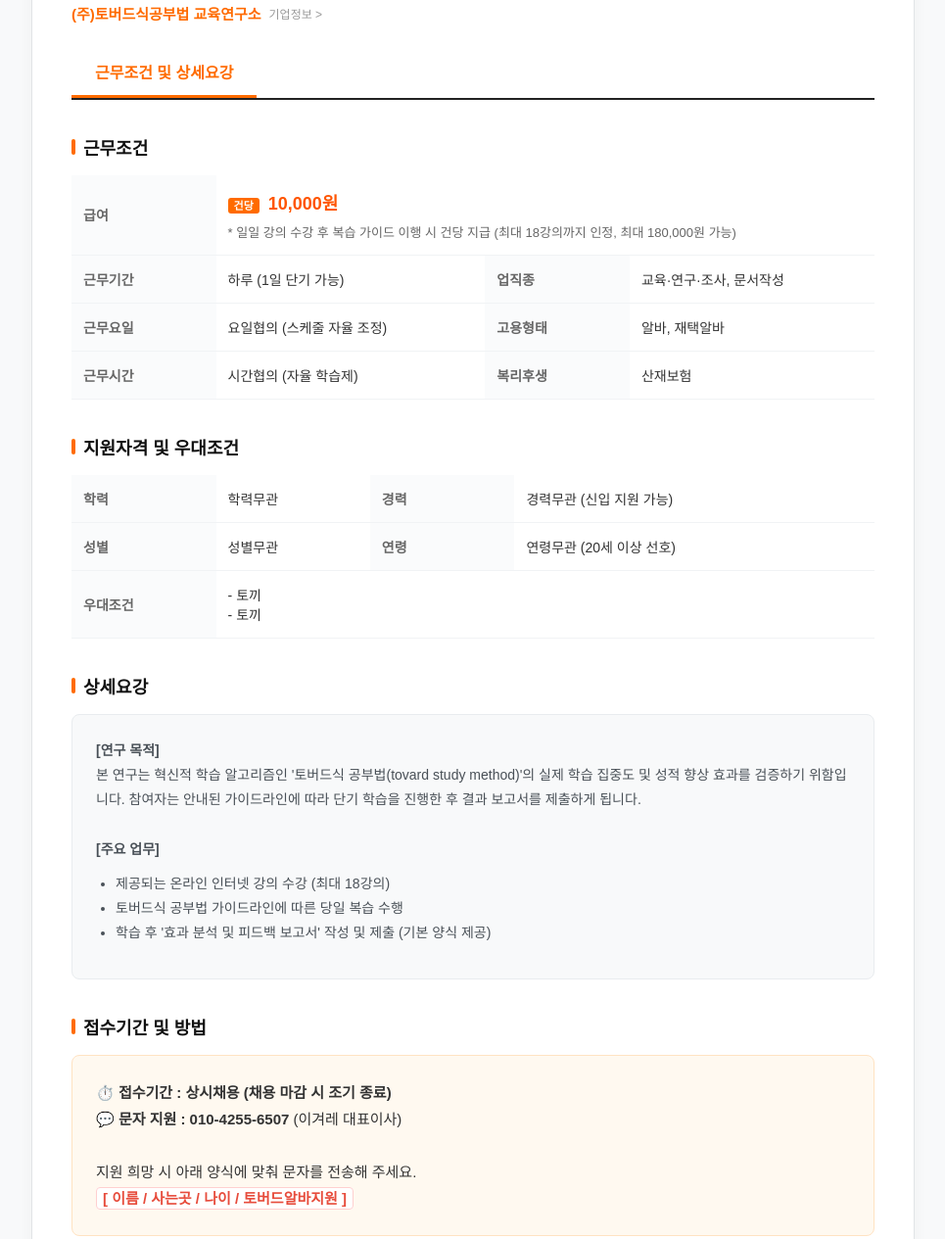
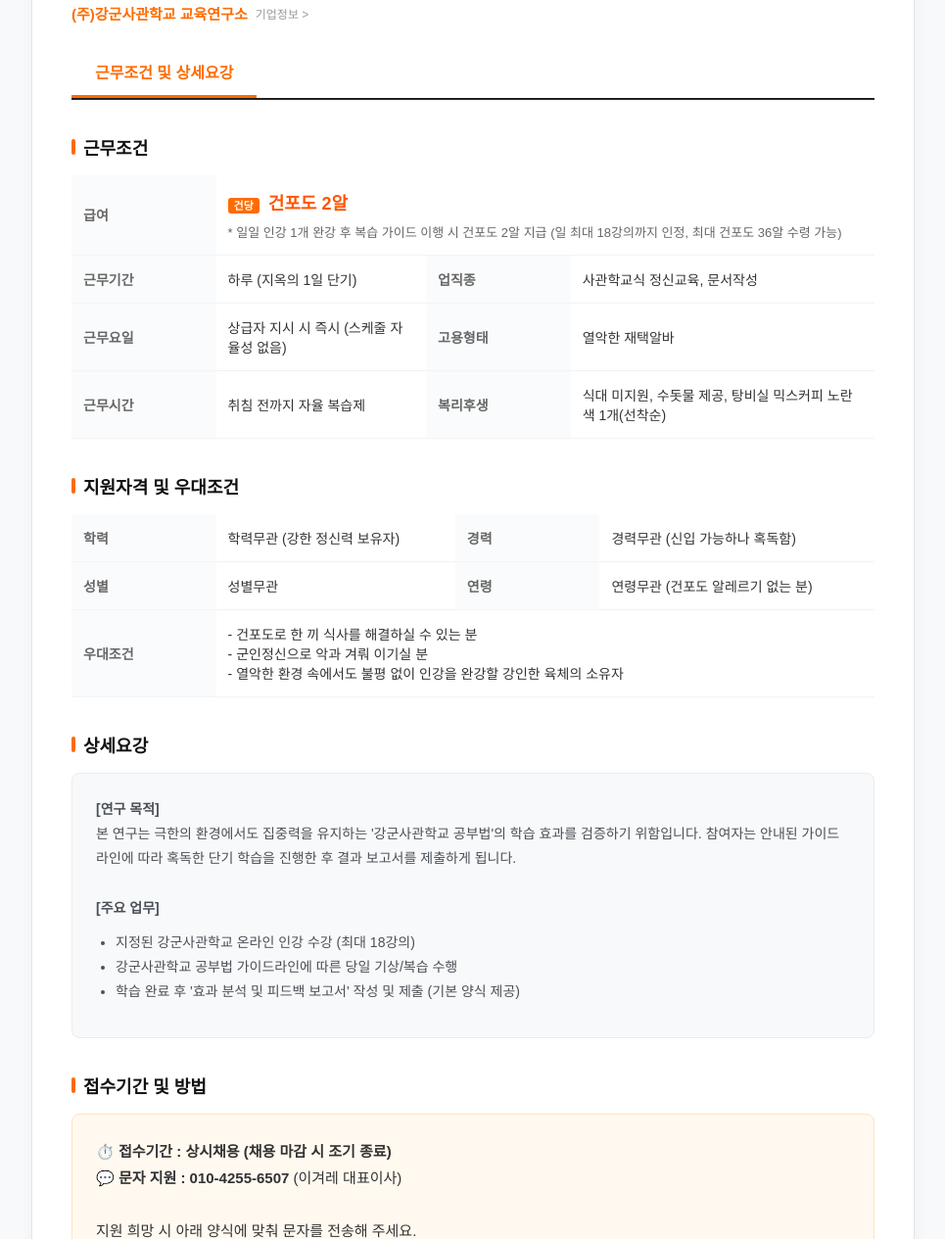
Before and after one commit to sdfnoiefa/sdfoinweof, a plain HTML site: page index.html in a window 1280 px wide. Shown: the part 204-1469 px from the top of the page at 98% size, without its empty margins (157-1122 px from the left). Drawn offline with Linux system fonts and the light colour scheme.

Commit message:
Update index.html

```diff
--- a/index.html
+++ b/index.html
@@ -3,7 +3,7 @@
 <head>
     <meta charset="UTF-8">
     <meta name="viewport" content="width=device-width, initial-scale=1.0">
-    <title>알바몬 | [단기] 토버드식 공부법 연구 알바</title>
+    <title>알바몬 | [단기] 강군사관학교 공부법 연구 알바</title>
     <style>
         body {
             font-family: 'Malgun Gothic', 'Apple SD Gothic Neo', sans-serif;
@@ -12,7 +12,6 @@
             padding: 0;
             color: #333;
         }
-        /* 알바몬 공식 헤더 느낌 재현 */
         .header {
             background-color: #fff;
             padding: 12px 20px;
@@ -28,12 +27,8 @@
         .logo {
             font-size: 22px;
             font-weight: 900;
-            color: #ff6b00; /* 알바몬 고유 오렌지 */
+            color: #ff6b00;
             letter-spacing: -1px;
-        }
-        .logo span {
-            color: #111;
-            font-weight: 700;
         }
         .header-sub {
             font-size: 13px;
@@ -195,10 +190,10 @@
 <div class="container">
     <!-- 메인 타이틀 영역 -->
     <div class="main-title">
-        ★하루만 공부해도 OK!★ 토버드식 공부법 효과 검증 및 학습 보고서 작성 요원 모집 (재택가능/단기)
+        ★하루만 공부해도 OK!★ 강군사관학교 공부법 효과 검증 및 학습 보고서 작성 요원 모집 (재택가능/단기)
     </div>
     <div class="company-name">
-        (주)토버드식공부법 교육연구소
+        (주)강군사관학교 교육연구소
     </div>
 
     <!-- 탭 영역 -->
@@ -213,29 +208,29 @@
             <td class="label">급여</td>
             <td class="value" colspan="3">
                 <span style="background:#ff6b00; color:white; padding:2px 6px; font-size:11px; border-radius:3px; margin-right:5px; font-weight:bold;">건당</span>
-                <span class="highlight-pay">10,000원</span>
+                <span class="highlight-pay">건포도 2알</span>
                 <div style="font-size:13px; color:#666; margin-top:8px;">
-                    * 일일 강의 수강 후 복습 가이드 이행 시 건당 지급 (최대 18강의까지 인정, 최대 180,000원 가능)
+                    * 일일 인강 1개 완강 후 복습 가이드 이행 시 건포도 2알 지급 (일 최대 18강의까지 인정, 최대 건포도 36알 수령 가능)
                 </div>
             </td>
         </tr>
         <tr>
             <td class="label">근무기간</td>
-            <td class="value">하루 (1일 단기 가능)</td>
+            <td class="value">하루 (지옥의 1일 단기)</td>
             <td class="label">업직종</td>
-            <td class="value">교육·연구·조사, 문서작성</td>
+            <td class="value">사관학교식 정신교육, 문서작성</td>
         </tr>
         <tr>
             <td class="label">근무요일</td>
-            <td class="value">요일협의 (스케줄 자율 조정)</td>
+            <td class="value">상급자 지시 시 즉시 (스케줄 자율성 없음)</td>
             <td class="label">고용형태</td>
-            <td class="value">알바, 재택알바</td>
+            <td class="value">열악한 재택알바</td>
         </tr>
         <tr>
             <td class="label">근무시간</td>
-            <td class="value">시간협의 (자율 학습제)</td>
+            <td class="value">취침 전까지 자율 복습제</td>
             <td class="label">복리후생</td>
-            <td class="value">산재보험</td>
+            <td class="value">식대 미지원, 수돗물 제공, 탕비실 믹스커피 노란색 1개(선착순)</td>
         </tr>
     </table>
 
@@ -244,21 +239,22 @@
     <table class="info-table">
         <tr>
             <td class="label">학력</td>
-            <td class="value">학력무관</td>
+            <td class="value">학력무관 (강한 정신력 보유자)</td>
             <td class="label">경력</td>
-            <td class="value">경력무관 (신입 지원 가능)</td>
+            <td class="value">경력무관 (신입 가능하나 혹독함)</td>
         </tr>
         <tr>
             <td class="label">성별</td>
             <td class="value">성별무관</td>
             <td class="label">연령</td>
-            <td class="value">연령무관 (20세 이상 선호)</td>
+            <td class="value">연령무관 (건포도 알레르기 없는 분)</td>
         </tr>
         <tr>
             <td class="label">우대조건</td>
             <td class="value" colspan="3">
-                - 토끼<br>
-                - 토끼
+                - 건포도로 한 끼 식사를 해결하실 수 있는 분<br>
+                - 군인정신으로 악과 겨뤄 이기실 분<br>
+                - 열악한 환경 속에서도 불평 없이 인강을 완강할 강인한 육체의 소유자
             </td>
         </tr>
     </table>
@@ -267,13 +263,13 @@
     <div class="section-title">상세요강</div>
     <div class="detail-content">
         <strong>[연구 목적]</strong><br>
-        본 연구는 혁신적 학습 알고리즘인 '토버드식 공부법(tovard study method)'의 실제 학습 집중도 및 성적 향상 효과를 검증하기 위함입니다. 참여자는 안내된 가이드라인에 따라 단기 학습을 진행한 후 결과 보고서를 제출하게 됩니다.<br><br>
+        본 연구는 극한의 환경에서도 집중력을 유지하는 '강군사관학교 공부법'의 학습 효과를 검증하기 위함입니다. 참여자는 안내된 가이드라인에 따라 혹독한 단기 학습을 진행한 후 결과 보고서를 제출하게 됩니다.<br><br>
 
         <strong>[주요 업무]</strong>
         <ul>
-            <li>제공되는 온라인 인터넷 강의 수강 (최대 18강의)</li>
-            <li>토버드식 공부법 가이드라인에 따른 당일 복습 수행</li>
-            <li>학습 후 '효과 분석 및 피드백 보고서' 작성 및 제출 (기본 양식 제공)</li>
+            <li>지정된 강군사관학교 온라인 인강 수강 (최대 18강의)</li>
+            <li>강군사관학교 공부법 가이드라인에 따른 당일 기상/복습 수행</li>
+            <li>학습 완료 후 '효과 분석 및 피드백 보고서' 작성 및 제출 (기본 양식 제공)</li>
         </ul>
     </div>
 
@@ -283,7 +279,7 @@
         ⏱️ <strong>접수기간 : 상시채용 (채용 마감 시 조기 종료)</strong><br>
         💬 <strong>문자 지원 : 010-4255-6507</strong> (이겨레 대표이사)<br><br>
         지원 희망 시 아래 양식에 맞춰 문자를 전송해 주세요.<br>
-        <span style="color: #e74c3c; font-weight: bold; background: #fff; padding: 2px 6px; border: 1px solid #ffd0d0; border-radius: 4px;">[ 이름 / 사는곳 / 나이 / 토버드알바지원 ]</span>
+        <span style="color: #e74c3c; font-weight: bold; background: #fff; padding: 2px 6px; border: 1px solid #ffd0d0; border-radius: 4px;">[ 이름 / 사는곳 / 나이 / 강군사관학교알바지원 ]</span>
     </div>
 
     <!-- 채용담당자 정보 -->
@@ -293,7 +289,7 @@
             <td class="label">담당자</td>
             <td class="value">이겨레 대표이사</td>
             <td class="label">기업인증</td>
-            <td class="value" style="color: #2ecc71; font-weight: bold;">✓ 인증 완료 (알바몬 안심기관)</td>
+            <td class="value" style="color: #e67e22; font-weight: bold;">⚠️ 열악기업 인증 (알바몬 주의기관)</td>
         </tr>
     </table>
 
@@ -306,7 +302,7 @@
 
 <script>
     function applyAlert() {
-        alert("🚨 [토버드식공부법 연구소 알림] \n\n온라인 지원 시스템 점검 중입니다. \n불편을 드려 죄송합니다. \n\n상단 공고에 안내된 번호(010-4255-6507)로 \n[이름/사는곳/나이] 양식을 맞춰 문자로 지원해 주세요!");
+        alert("🚨 [강군사관학교 교육연구소 알림] \n\n현재 건포도 수급 문제로 온라인 지원이 중단되었습니다. \n불편을 드려 죄송합니다. \n\n상단 공고에 안내된 번호(010-4255-6507)로 \n[이름/사는곳/나이/강군사관학교알바지원] 양식을 맞춰 문자로 지원해 주세요!");
     }
 </script>
 
```
